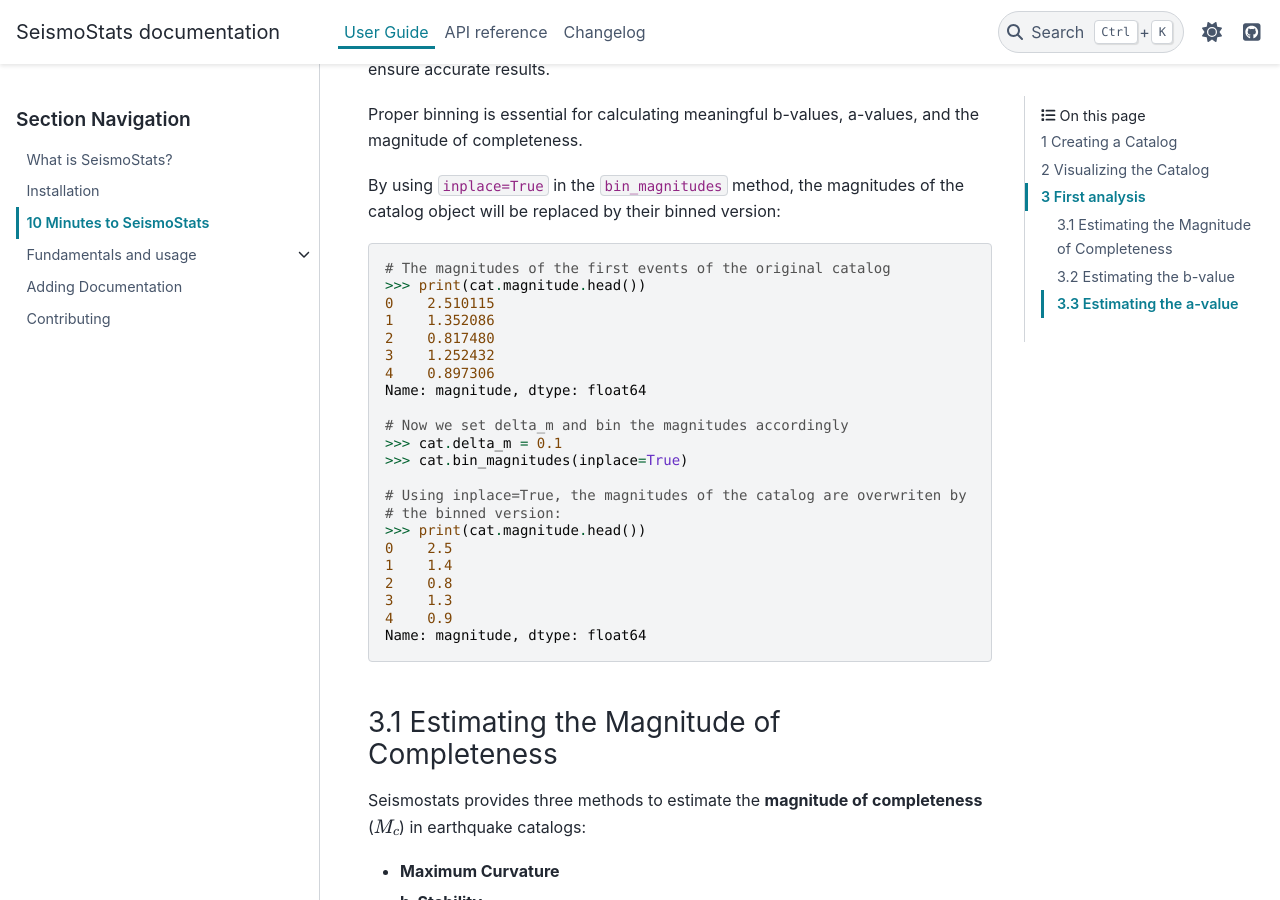
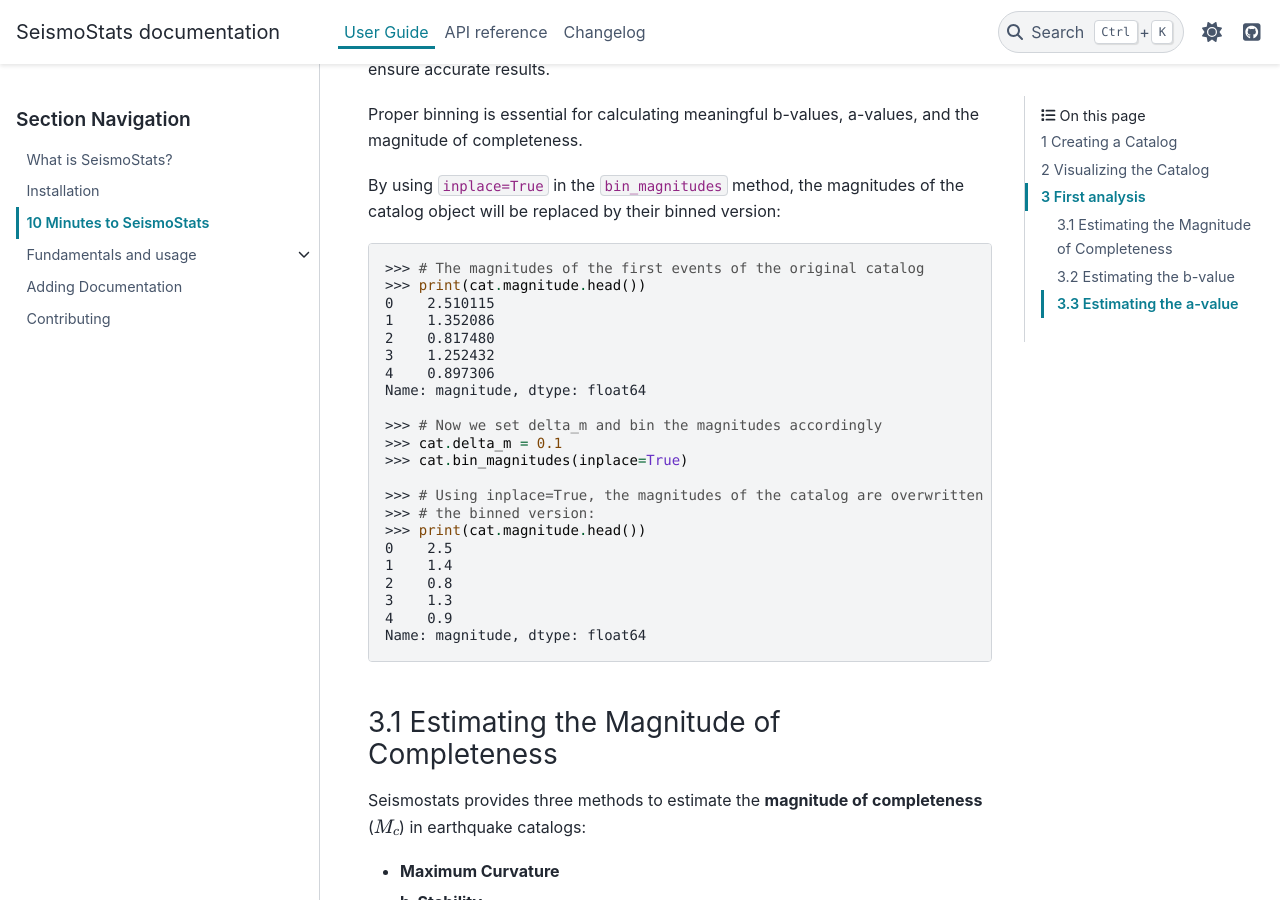
Before and after one commit to swiss-seismological-service/SeismoStats, a Sphinx documentation site: the page built from docs/source/user/10minute_intro.md, in a window 1280 px wide and 900 px high, scrolled down 4876 px. Built offline with Sphinx 7.4.7 and the PyData theme 0.15.4, drawn with Linux system fonts in a browser that asks for light colours; pages that are not in the unit, such as notebooks, are missing from menus; the version number could not be read and is left out; some of the changed text lies outside the part shown.

Commit message:
Add >>> to comments in code

````diff
--- a/docs/source/user/10minute_intro.md
+++ b/docs/source/user/10minute_intro.md
@@ -99,14 +99,14 @@ These tools allow you to:
 Use these methods to gain insights into your catalog before performing more advanced statistical analyses.
 
 ```python
-# plot the location of the events on a map
-cat.plot_in_space(include_map=True)
+>>> # plot the location of the events on a map
+>>> cat.plot_in_space(include_map=True)
 
-# plot all available magnitudes over time:
-cat.plot_mags_in_time()
+>>> # plot all available magnitudes over time:
+>>> cat.plot_mags_in_time()
 
-# plot the cumulative frequency-magnitude distribution with bin size 0.1
-cat.plot_cum_fmd(delta_m=0.1)
+>>> # plot the cumulative frequency-magnitude distribution with bin size 0.1
+>>> cat.plot_cum_fmd(delta_m=0.1)
 ```
 <figure>
   <img src="../_static/catalog_map.png" alt="Alt text" width="500"/>
@@ -137,7 +137,7 @@ Proper binning is essential for calculating meaningful b-values, a-values, and t
 By using `inplace=True` in the `bin_magnitudes` method, the magnitudes of the catalog object will be replaced by their binned version:
 
 ```python
-# The magnitudes of the first events of the original catalog
+>>> # The magnitudes of the first events of the original catalog
 >>> print(cat.magnitude.head())
 0    2.510115
 1    1.352086
@@ -146,12 +146,12 @@ By using `inplace=True` in the `bin_magnitudes` method, the magnitudes of the ca
 4    0.897306
 Name: magnitude, dtype: float64
 
-# Now we set delta_m and bin the magnitudes accordingly
+>>> # Now we set delta_m and bin the magnitudes accordingly
 >>> cat.delta_m = 0.1
 >>> cat.bin_magnitudes(inplace=True)
 
-# Using inplace=True, the magnitudes of the catalog are overwriten by
-# the binned version:
+>>> # Using inplace=True, the magnitudes of the catalog are overwritten by
+>>> # the binned version:
 >>> print(cat.magnitude.head())
 0    2.5
 1    1.4
````
Also changed, not shown: other parts of docs/source/user/10minute_intro.md (+9 -5 lines).
